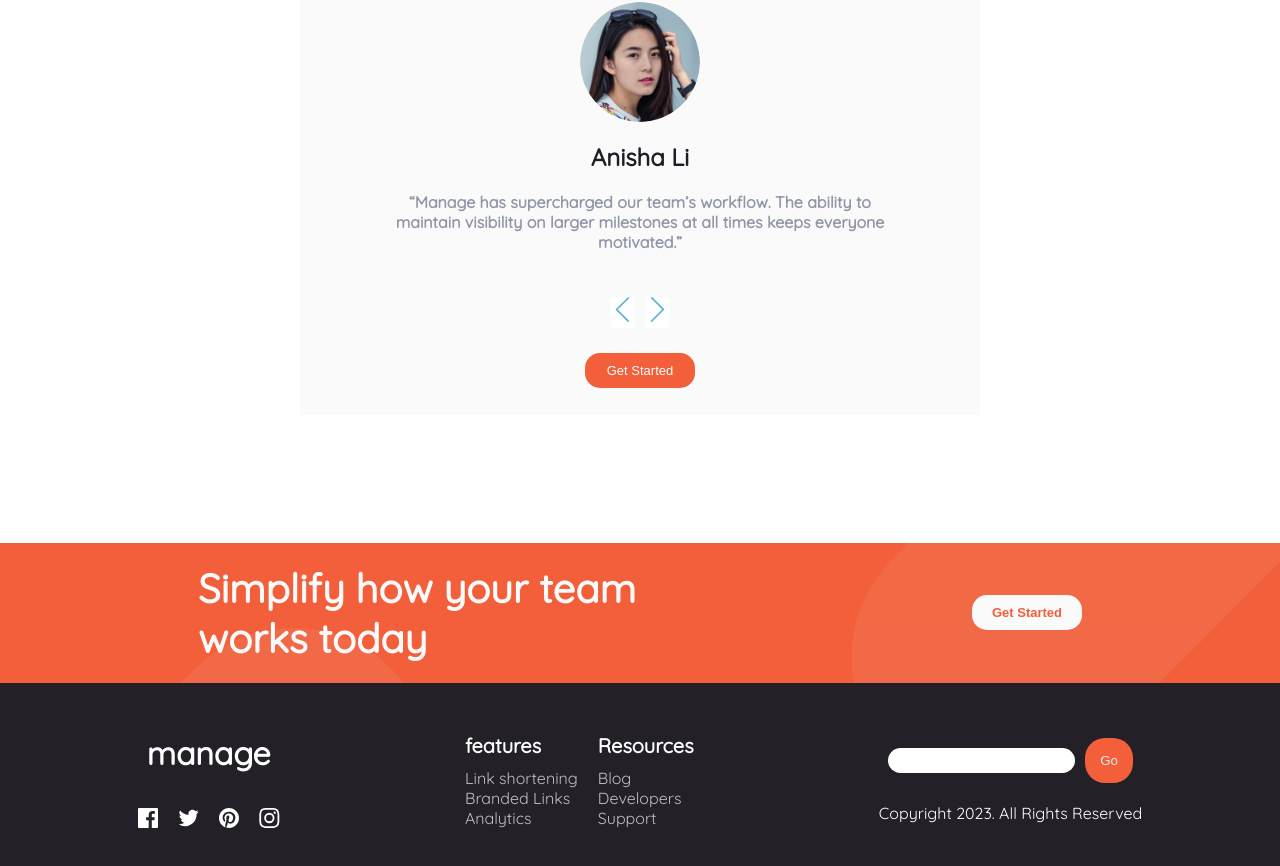
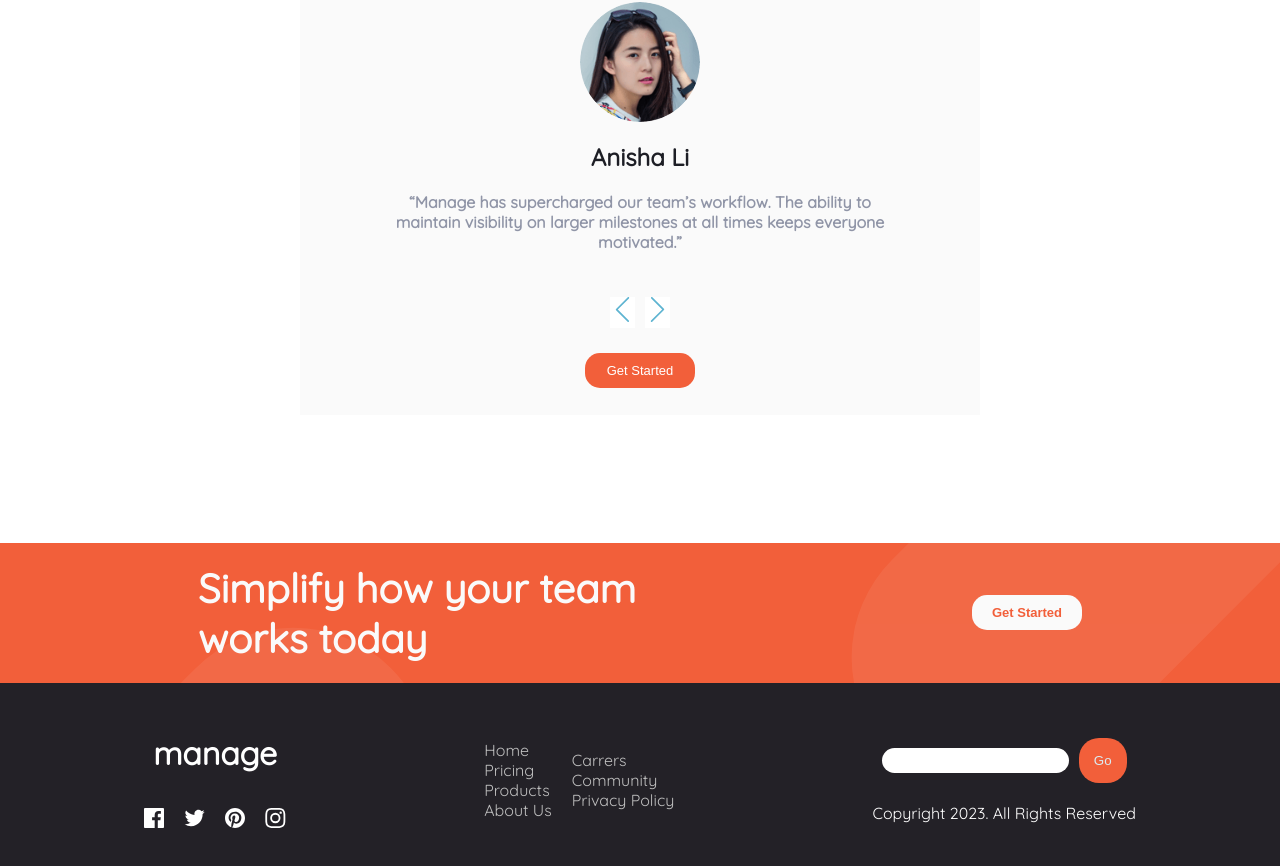
Before and after one commit to mahmoud-mohamed01/manage-landingPage, a React (Create React App) app: page / in a window 1280 px wide. Shown: the part 1409-2275 px from the top of the page. Built offline with nearby package versions, Linux system fonts and the light colour scheme.

Commit message:
Update Footer.jsx

```diff
--- a/src/Components/Footer/Footer.jsx
+++ b/src/Components/Footer/Footer.jsx
@@ -20,19 +20,18 @@ function Footer() {
 
       <div className="links-box">
         <div className="link-list">
-          <h2>features</h2>
           <ul>
-            <li>Link shortening</li>
-            <li> Branded Links</li>
-            <li>Analytics</li>
+            <li>Home</li>
+            <li> Pricing</li>
+            <li>Products</li>
+            <li>About Us</li>
           </ul>
         </div>
         <div className="link-list">
-          <h2>Resources</h2>
           <ul>
-            <li>Blog</li>
-            <li>Developers</li>
-            <li> Support</li>
+            <li>Carrers</li>
+            <li>Community</li>
+            <li> Privacy Policy</li>
           </ul>
         </div>
       </div>
```
